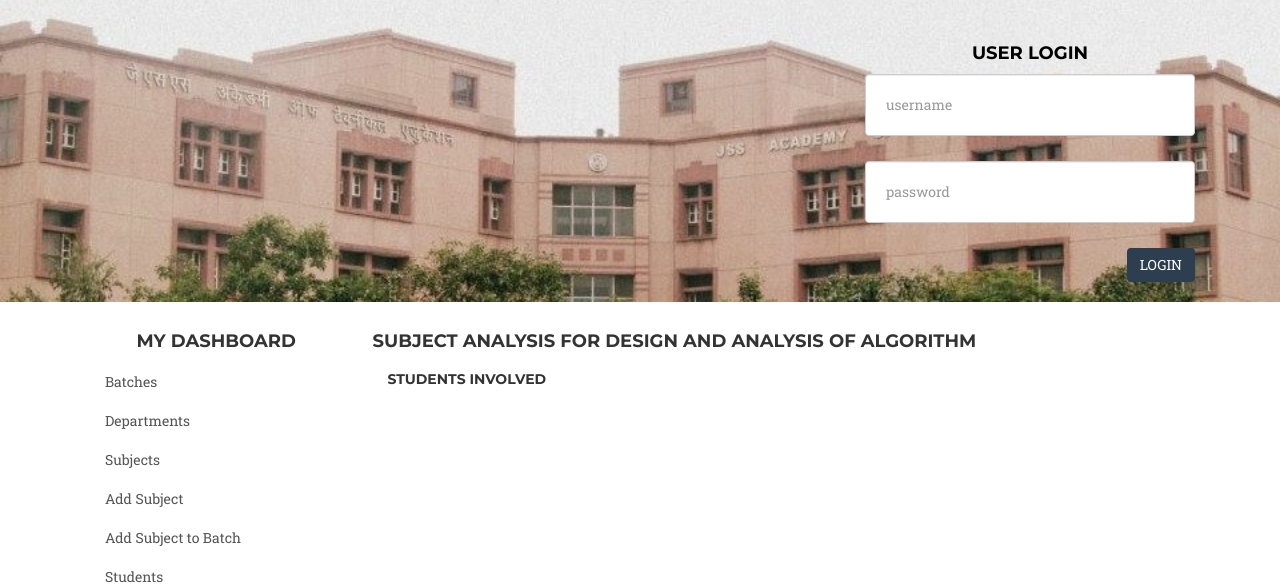
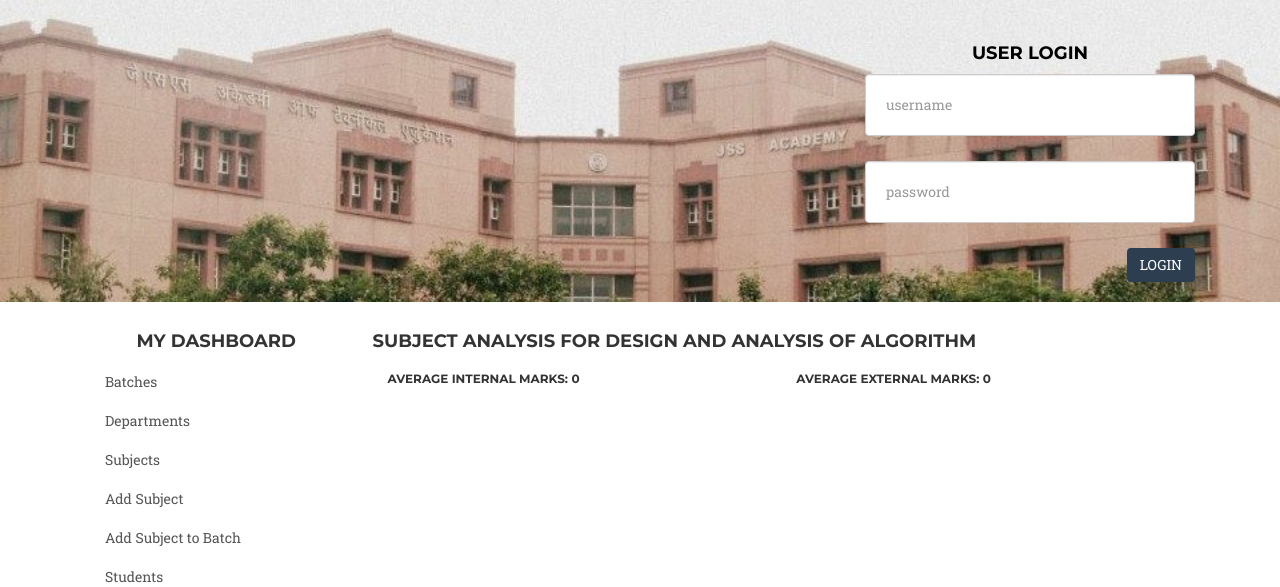
Before and after one commit to deathstalker-nikhil/academic_analysis, a CodeIgniter app: page /database/index.php/home/subject_analysis in a window 1280 px wide. Shown: the part 195-782 px from the top of the page. Run offline with CodeIgniter, Linux system fonts and the light colour scheme; data comes from the database, SQL or seed files in the repository; tables that the repository leaves empty or names only in its code hold one stand-in row (values such as "Sample post"); some libraries are stand-ins or nearby versions; some web fonts are replaced.

Commit message:
subject analysis view

```diff
--- a/application/views/subject_analysis.php
+++ b/application/views/subject_analysis.php
@@ -54,7 +54,10 @@
 
 
                 <div class="col-md-6">
-                    <h5>STUDENTS INVOLVED</h5>
+                    <h6>Average Internal Marks: <?php echo $avgInternalScore[0]['internal']; ?></h6>
+                </div>
+                <div class="col-md-6">
+                    <h6>Average External Marks: <?php echo $avgExternalScore[0]['external']; ?></h6>
                 </div>
 
 
```
